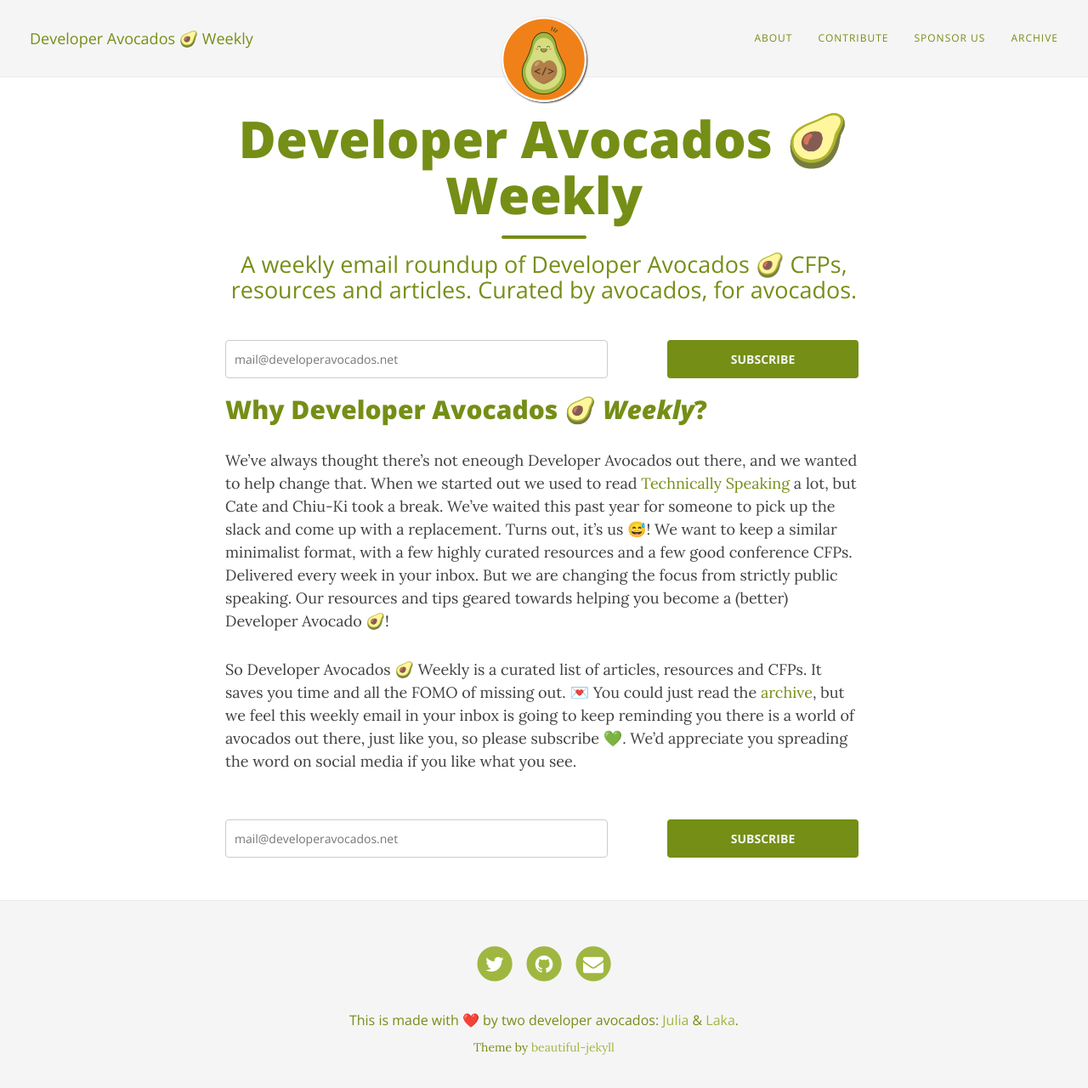
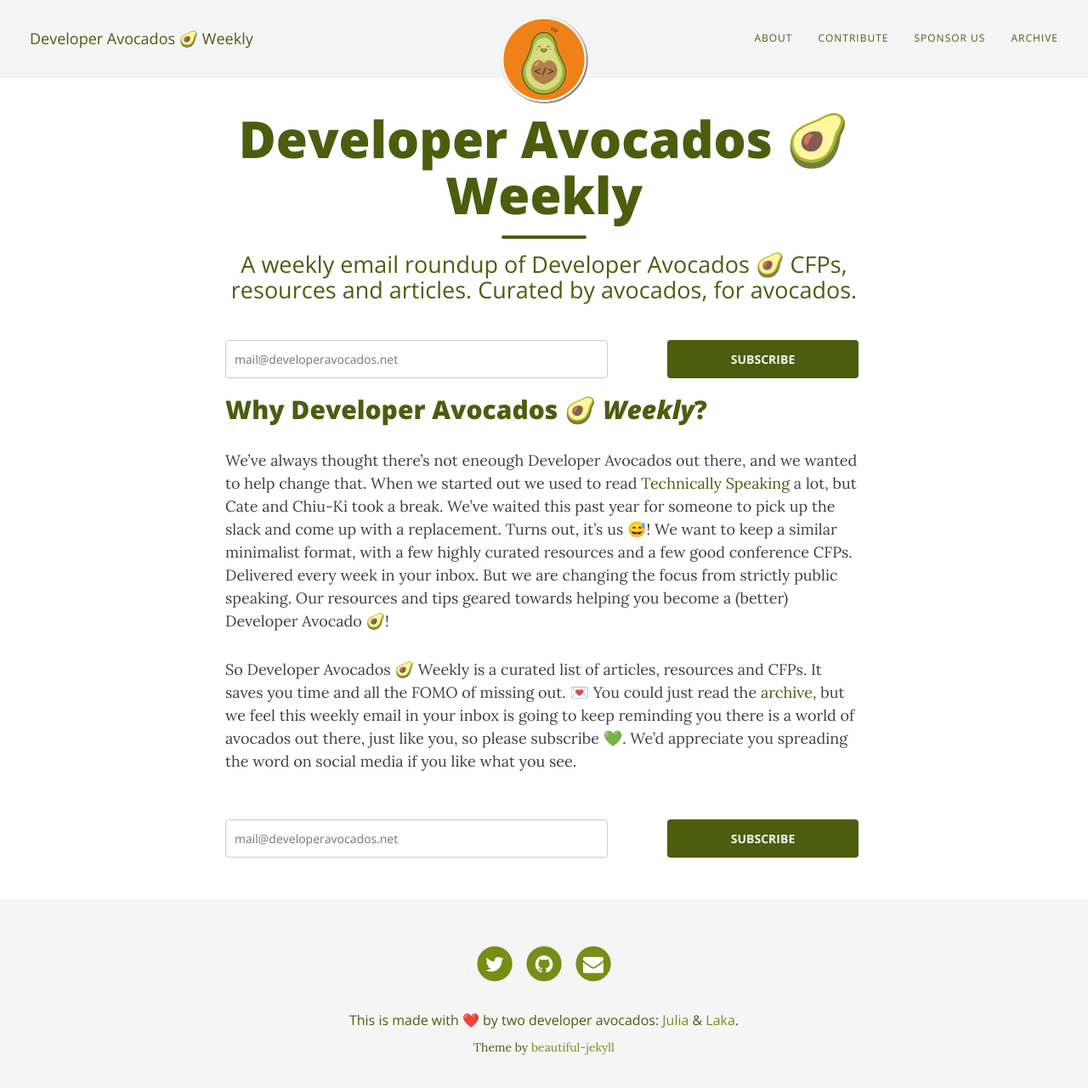
Before and after one commit to developeravocados/developeravocados.github.io, a Jekyll site: the page built from index.md, in a window 1280 px wide and 1293 px high. Shown: the top 1280 px of the window at 85% size. Built offline with Jekyll 4.4.1, drawn with Linux system fonts in a browser that asks for light colours; nearby versions of some CDN libraries.

Commit message:
improve accesibility

```diff
--- a/_config.yml
+++ b/_config.yml
@@ -41,14 +41,14 @@ avatar: "/img/avatar-icon.png"
 # Personalize the colors in your website. Colour values can be any valid CSS colour
 
 navbar-col: "#F5F5F5"
-navbar-text-col: "#758e16"
+navbar-text-col: "#4C5D0E"
 navbar-children-col: "#F5F5F5"
 page-col: "#FFFFFF"
-link-col: "#758e16"
-hover-col: "#9fb741"
+link-col: "#4C5D0E"
+hover-col: "#758e16"
 footer-col: "#F5F5F5"
-footer-text-col: "#758e16"
-footer-link-col: "#9fb741"
+footer-text-col: "#4C5D0E"
+footer-link-col: "#758e16"
 
 # Alternatively, the navbar, footer, and page background can be set to use background images
 # instead of colour
--- a/css/custom.css
+++ b/css/custom.css
@@ -6,6 +6,10 @@ layout: null
   text-align: right;
   padding-top: 25px;
   font-family: 'Open Sans', 'Helvetica Neue', Helvetica, Arial, sans-serif;
+}
+
+.subscribe label{
+  display: none;
 }
 
 .subscribe #tlemail, .subscribe #tlemail-top {
--- a/index.md
+++ b/index.md
@@ -5,7 +5,13 @@
   use-site-title: true
 ---
 
-<form class="subscribe" action="https://tinyletter.com/developeravocados" method="post" target="popupwindow" onsubmit="window.open('https://tinyletter.com/developeravocados', 'popupwindow', 'scrollbars=yes,width=800,height=600');return true"><input type="text" name="email" id="tlemail-top" placeholder="mail@developeravocados.net" /><input type="hidden" value="1" name="embed"/><input id="tlsubmit-top" type="submit" value="Subscribe" /></form>
+<form class="subscribe" action="https://tinyletter.com/developeravocados" method="post" target="popupwindow" onsubmit="window.open('https://tinyletter.com/developeravocados', 'popupwindow', 'scrollbars=yes,width=800,height=600');return true">
+  <input type="text" name="email" id="tlemail-top" placeholder="mail@developeravocados.net" />
+  <label for="tlemail-top">Email</label>
+  <input type="hidden" value="1" name="embed"/>
+  <input id="tlsubmit-top" type="submit" value="Subscribe" />
+  <label for="tlsubmit-top">Subscribe</label>
+</form>
 
 ## Why Developer Avocados 🥑 _Weekly_?
 
@@ -13,4 +19,10 @@ We've always thought there's not eneough Developer Avocados out there, and we wa
 
 So Developer Avocados 🥑 Weekly is a curated list of articles, resources and CFPs. It saves you time and all the FOMO of missing out. 💌 You could just read the [archive](https://tinyletter.com/developeravocados/archive), but we feel this weekly email in your inbox is going to keep reminding you there is a world of avocados out there, just like you, so please subscribe 💚. We'd appreciate you spreading the word on social media if you like what you see.
 
- <form class="subscribe" action="https://tinyletter.com/developeravocados" method="post" target="popupwindow" onsubmit="window.open('https://tinyletter.com/developeravocados', 'popupwindow', 'scrollbars=yes,width=800,height=600');return true"><input type="text" name="email" id="tlemail" placeholder="mail@developeravocados.net" /><input type="hidden" value="1" name="embed"/><input id="tlsubmit" type="submit" value="Subscribe" /></form>
+ <form class="subscribe" action="https://tinyletter.com/developeravocados" method="post" target="popupwindow" onsubmit="window.open('https://tinyletter.com/developeravocados', 'popupwindow', 'scrollbars=yes,width=800,height=600');return true">
+   <input type="text" name="email" id="tlemail" placeholder="mail@developeravocados.net" />
+   <label for="tlemail">Email</label>
+   <input type="hidden" value="1" name="embed"/>
+   <input id="tlsubmit" type="submit" value="Subscribe" />
+   <label for="tlsubmit">Subscribe</label>
+ </form>
```
